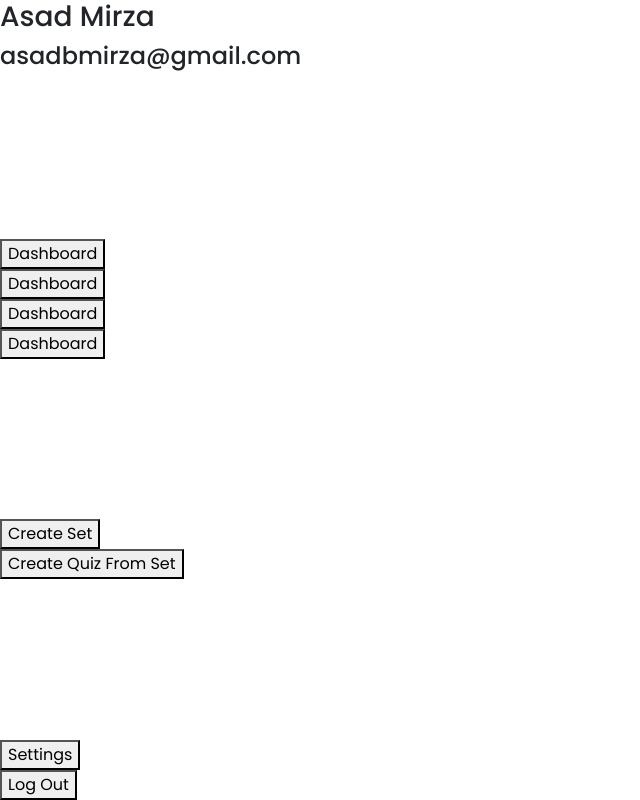
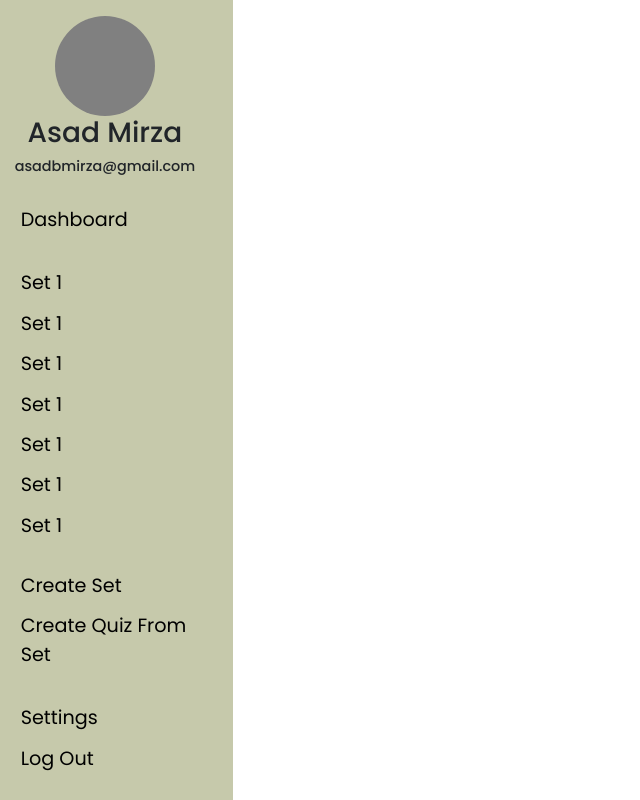
Before and after one commit to RishiJain905/flashcard-project, a React (Vite) app in the folder vite-frontend/: page / in a window 1280 px wide. Shown: the whole page, without its empty margins (0-640 px from the left). Built offline with nearby package versions, Linux system fonts and the light colour scheme.

Commit message:
Finished first draft of sidebar

```diff
--- a/vite-frontend/src/components/dashboard/dashboard.jsx
+++ b/vite-frontend/src/components/dashboard/dashboard.jsx
@@ -5,12 +5,12 @@ import { Container, Row, Col } from "react-bootstrap";
 export default function Dashboard({}) {
   return (
     <Row>
-      <Col xs={3} className="sideBar">
-        <Sidebar className=""
+      <Col md="auto" className="sideBar">
+        <Sidebar
           userInfo={{ name: "Asad Mirza", email: "asadbmirza@gmail.com" }}
         />
       </Col>
-      <Col xs={9}>
+      <Col>
         <Content />
       </Col>
     </Row>
--- a/vite-frontend/src/components/dashboard/sidebar/sidebar.css
+++ b/vite-frontend/src/components/dashboard/sidebar/sidebar.css
@@ -1,15 +1,73 @@
 .sideBar {
+    display: flex;
+    justify-content: center;
+    background-color: rgb(198, 201, 171);
+    padding: 1em;
+    box-sizing: border-box;
     height: 100vh;
+
+}
+
+.sideBar > div {
+    height: 100%;
+    width: 90%;
     display: flex;
     flex-direction: column;
     justify-content: space-between;
+    text-align: center;
+
 }
 
-.sideBar > div {
+.pfp {
+    border-radius: 50%;
+    background-color: gray;
+    width: 100px;
+    height: 100px;
+}
+
+.userInfo {
+    display: flex;
+    align-items: center;
+    width: fit-content;
+}
+
+.userInfo h4{
+    font-size: 0.9em;
+}
+
+.sideBar button {
+    font-size: 1.2em;
+    background-color: transparent;
+    border-radius: 0.5em;
+    border: 0px;
+    text-align: start;
+    margin-bottom: 0.5em;
+}
+
+
+
+.sideBar button:hover {
+    background-color: rgb(212, 212, 212);
+}
+
+.sideBar div {
     display: flex;
     flex-direction: column;
 }
 
-.sideBar > div > button {
+.sideBar div > button {
     width: fit-content;
 }
+
+.sideBarSets {
+    height: 35vh;
+    overflow-y: auto;
+    width: 10em;
+}
+
+.sideBarSets > button {
+    min-width: 5em;
+}
+.sideBarSettings {
+    width: 100%;
+}
--- a/vite-frontend/src/components/dashboard/sidebar/sidebar.jsx
+++ b/vite-frontend/src/components/dashboard/sidebar/sidebar.jsx
@@ -3,19 +3,30 @@ import "./sidebar.css";
 
 export default function Sidebar({ userInfo }) {
   return (
-    <>
+    <div>
       <div className="userInfo">
         <div className="pfp"></div>
         <h3>{userInfo.name}</h3>
         <h4>{userInfo.email}</h4>
       </div>
 
+      <div className="sideBarDashboard">
+        <button>Dashboard</button>
+      </div>
+
       <div className="sideBarSets">
-        <button>Dashboard</button>
-        <button>Dashboard</button>
-        <button>Dashboard</button>
-        <button>Dashboard</button>
+        <button>Set 1</button>
+        <button>Set 1</button>
+        <button>Set 1</button>
+        <button>Set 1</button>
+        <button>Set 1</button>
 
+        <button>Set 1</button>
+        <button>Set 1</button>
+        <button>Set 1</button>
+        <button>Set 1</button>
+        <button>Set 1</button>
+        <button>Set 1</button>
       </div>
 
       <div className="sideBarActions">
@@ -27,6 +38,8 @@ export default function Sidebar({ userInfo }) {
         <button>Settings</button>
         <button>Log Out</button>
       </div>
-    </>
+
+
+    </div>
   );
 }
```
